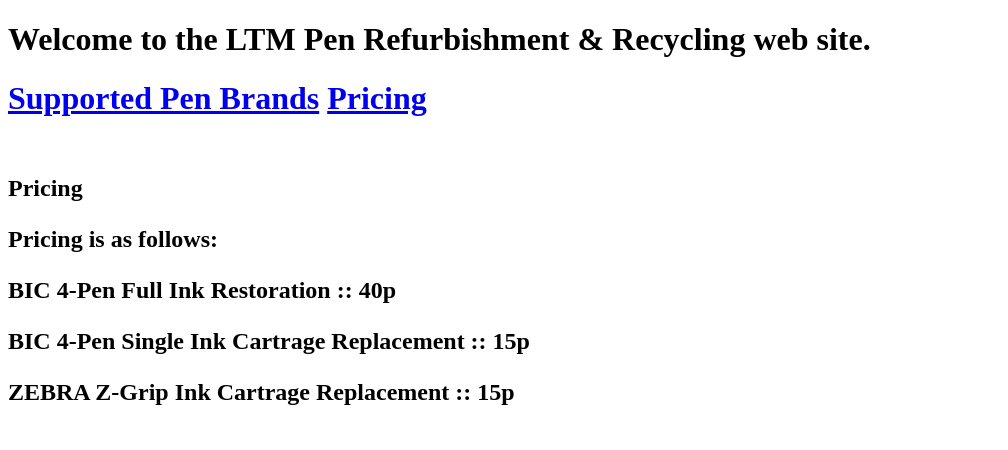
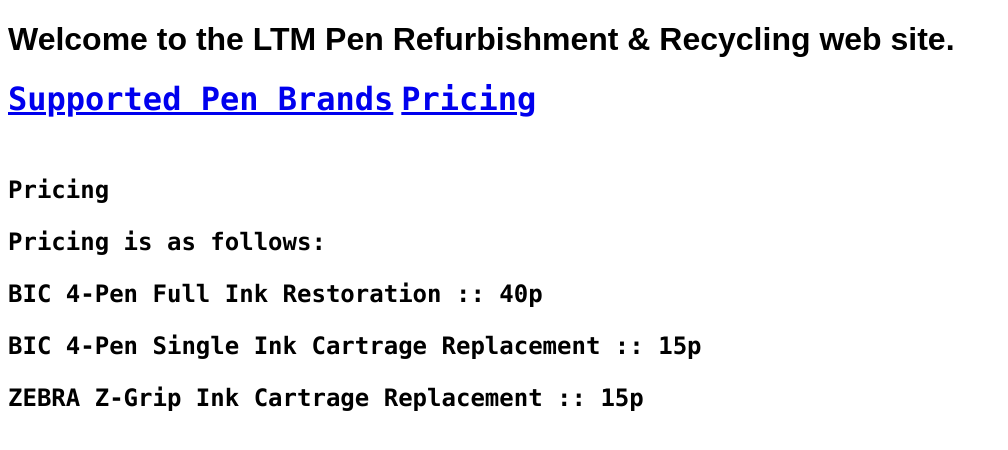
Before and after one commit to ltmpenrefurbishment/ltmpenrefurbishment.github.io, a plain HTML site: page pricing.html in a window 1280 px wide. Shown: the whole page, without its empty margins (0-1008 px from the left). Drawn offline with Linux system fonts and the light colour scheme.

Commit message:
Update pricing.html

```diff
--- a/pricing.html
+++ b/pricing.html
@@ -4,17 +4,17 @@
 <title>Pricing</title>
 </head>
 <body>
-<h1>Welcome to the LTM Pen Refurbishment & Recycling web site.<h1>
+<h1 style="font-family:Arial">Welcome to the LTM Pen Refurbishment & Recycling web site.<h1>
 
-<a href=".\support.html">Supported Pen Brands</a>
-<a href=".\pricing.html">Pricing</a>
+<a style="font-family:Consolas" href=".\support.html">Supported Pen Brands</a>
+<a style="font-family:Consolas" href=".\pricing.html">Pricing</a>
 <br>
   <br>
-<h2>Pricing<h2>
-<p>Pricing is as follows:<p>
-<p>BIC 4-Pen Full Ink Restoration :: 40p<p>
-<p>BIC 4-Pen Single Ink Cartrage Replacement :: 15p<p>
-<p>ZEBRA Z-Grip Ink Cartrage Replacement :: 15p<p>
+<h2 style="font-family:Consolas">Pricing<h2>
+<p style="font-family:Consolas">Pricing is as follows:<p>
+<p style="font-family:Consolas">BIC 4-Pen Full Ink Restoration :: 40p<p>
+<p style="font-family:Consolas">BIC 4-Pen Single Ink Cartrage Replacement :: 15p<p>
+<p style="font-family:Consolas">ZEBRA Z-Grip Ink Cartrage Replacement :: 15p<p>
 
 </body>
 </html>
```
